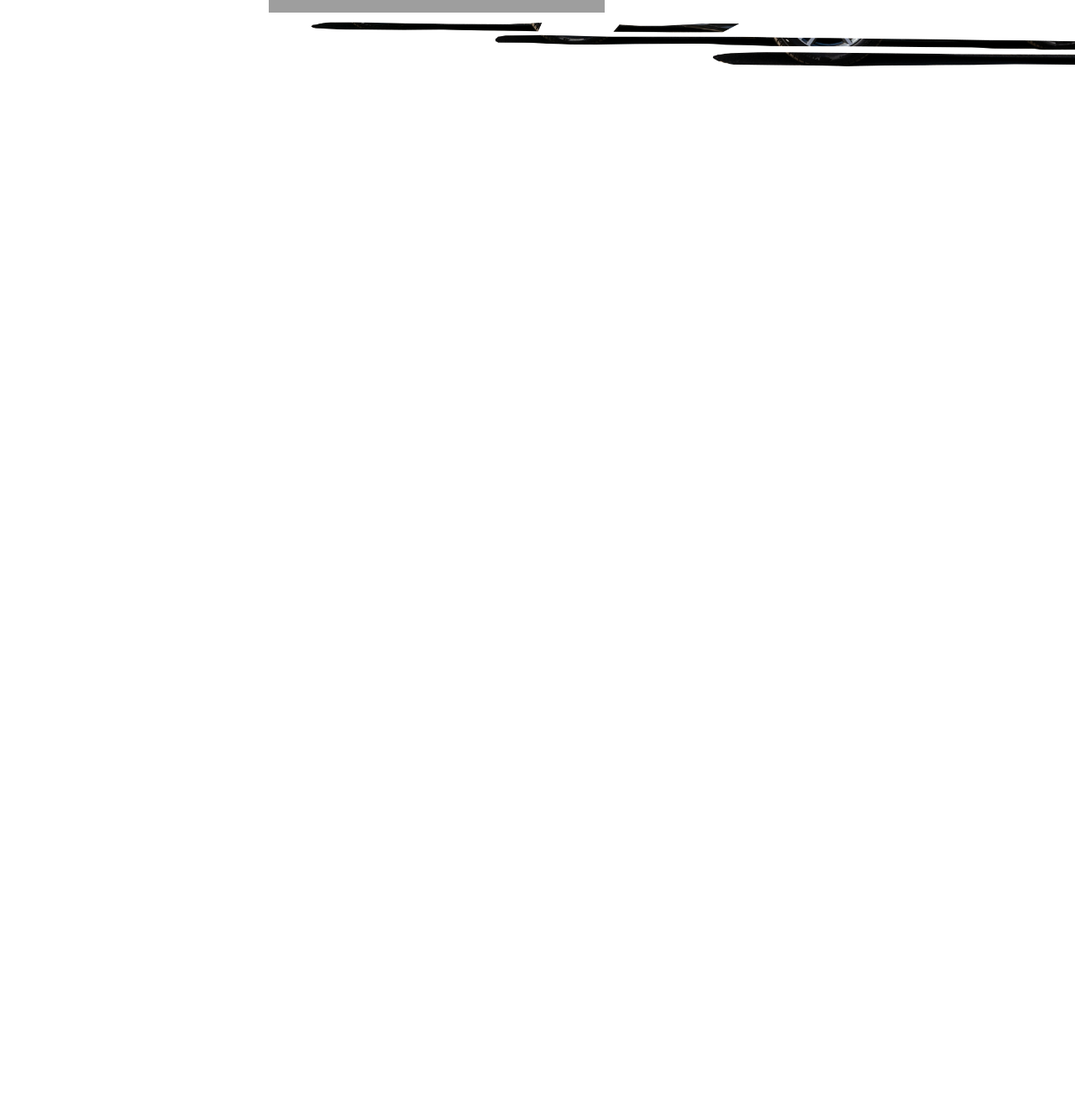
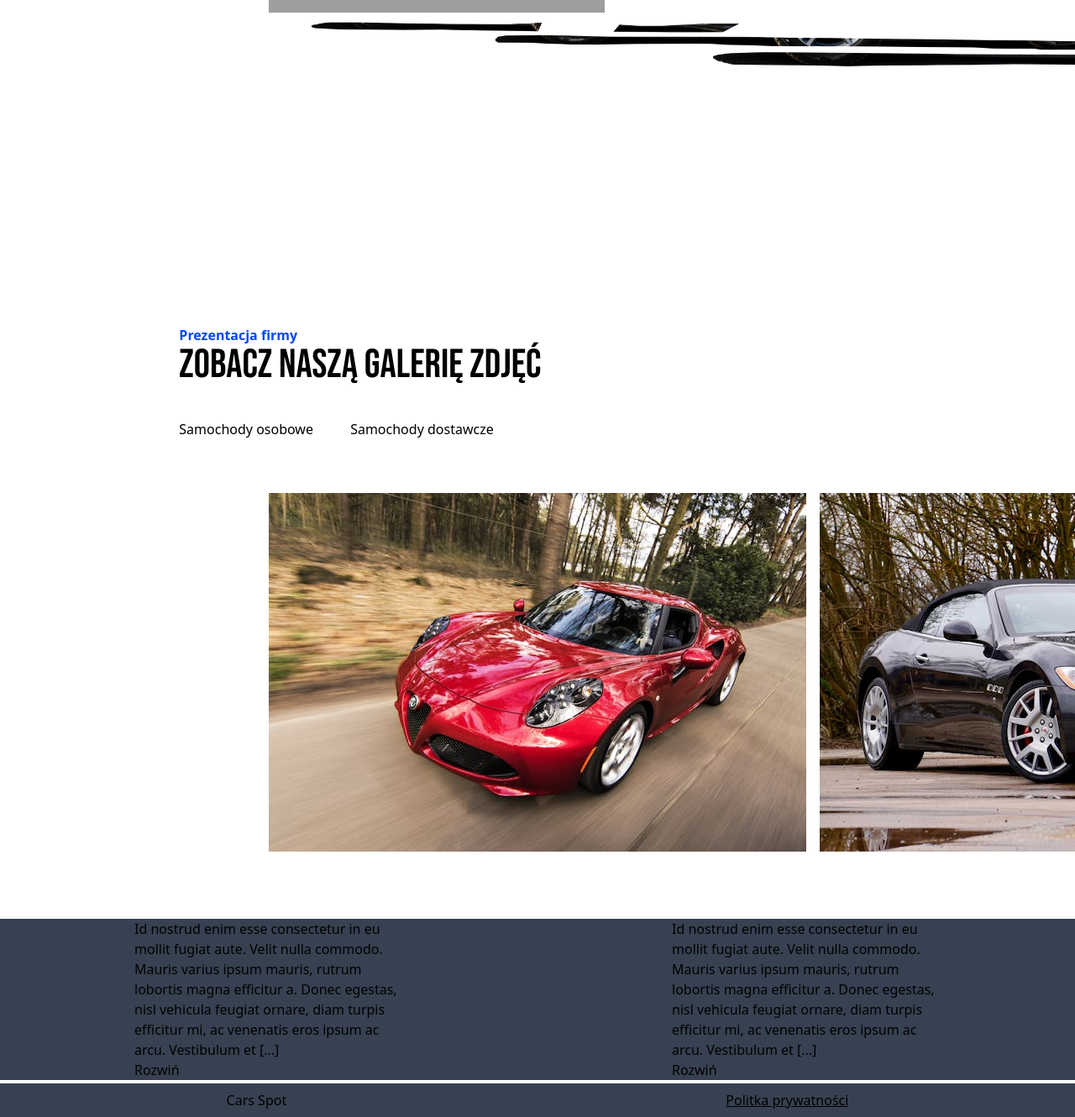
Before and after one commit to JaskierBard/CarsSpot, a website: page public/index.html in a window 1280 px wide. Shown: the part 669-1999 px from the top of the page at 84% size. Before the commit the page ends 800 px from the top, so only its background shows below. Drawn offline with Linux system fonts and the light colour scheme; grey boxes are pictures that could not be loaded.

Commit message:
styled gallery and footer

```diff
--- a/public/index.html
+++ b/public/index.html
@@ -28,9 +28,12 @@
         </div>
       </nav>
     </div>
+    <div class="">
       <div class="flex justify-center mt-40">
-      <div class="p-5 mb-40 w-8/12 h-4/6">
-        <h1 class="text-6xl uppercase font-bold mb-10 font-main text-fontColor">
+        <div class="p-5 mb-40 w-8/12">
+          <h1
+            class="text-6xl uppercase font-bold mb-10 font-main text-fontColor"
+          >
             sprzedajemy samochody <br />z europy
           </h1>
           <span
@@ -44,7 +47,6 @@
         </div>
       </div>
       <div class="absolute right-0 top-96 w-3/4">
-      <div class="relative">
         <img
           src="assets/background_cars.png"
           class="absolute"
@@ -53,18 +55,38 @@
         <img src="assets/shadow.png" class="absolute" alt="Cars shadow" />
       </div>
     </div>
-    <!-- <div>
-      <span>Prezentacja firmy</span>
-      <span>zobacz naszą galerię zdjęć</span>
-      <div>
-        <span>Samochody osobowe</span>
-        <span>Samochody dostawcze</span>
+    <div class="flex justify-center">
+      <div class="w-8/12 mt-96">
+        <span class="block text-mainBlue font-bold">Prezentacja firmy</span>
+        <span class="block font-main uppercase text-5xl"
+          >zobacz naszą galerię zdjęć</span
+        >
+        <div class="mt-10">
+          <span class="mr-10">Samochody osobowe</span>
+          <span class="">Samochody dostawcze</span>
         </div>
       </div>
-    <div>
+    </div>
+
+    <div class="ml-80 mt-16 mb-20 flex gap-4 overflow-x-hidden flex-nowrap">
       <img src="assets/car_1.png" alt="Alfa romeo" />
       <img src="assets/car_2.png" alt="Maseratti" />
       <img src="assets/car_3.png" alt="Mercedes" />
-    </div> -->
+    </div>
+    <div class="flex justify-around bg-gray-700">
+      <div class="w-1/4">
+        <h3>Id nostrud enim esse consectetur in eu mollit fugiat aute. Velit nulla commodo.</h3>
+        <span>Mauris varius ipsum mauris, rutrum lobortis magna efficitur a. Donec egestas, nisl vehicula feugiat ornare, diam turpis efficitur mi, ac venenatis eros ipsum ac arcu. Vestibulum et  [...]</span>
+        <div><span>Rozwiń</span></div>
+
+      </div>
+      <div class="w-1/4">
+        <h3>Id nostrud enim esse consectetur in eu mollit fugiat aute. Velit nulla commodo.</h3>
+        <span>Mauris varius ipsum mauris, rutrum lobortis magna efficitur a. Donec egestas, nisl vehicula feugiat ornare, diam turpis efficitur mi, ac venenatis eros ipsum ac arcu. Vestibulum et  [...]</span>
+        <div><span>Rozwiń</span></div>
+      </div>
+    </div>
+    <div class="flex justify-around bg-gray-700 mt-1 p-2"><span>Cars Spot</span><span class="underline">Politka prywatności</span></div>
+
   </body>
 </html>
```
Also changed, not shown: public/styles.css. Lines whose indentation alone changed are shown as unchanged.
